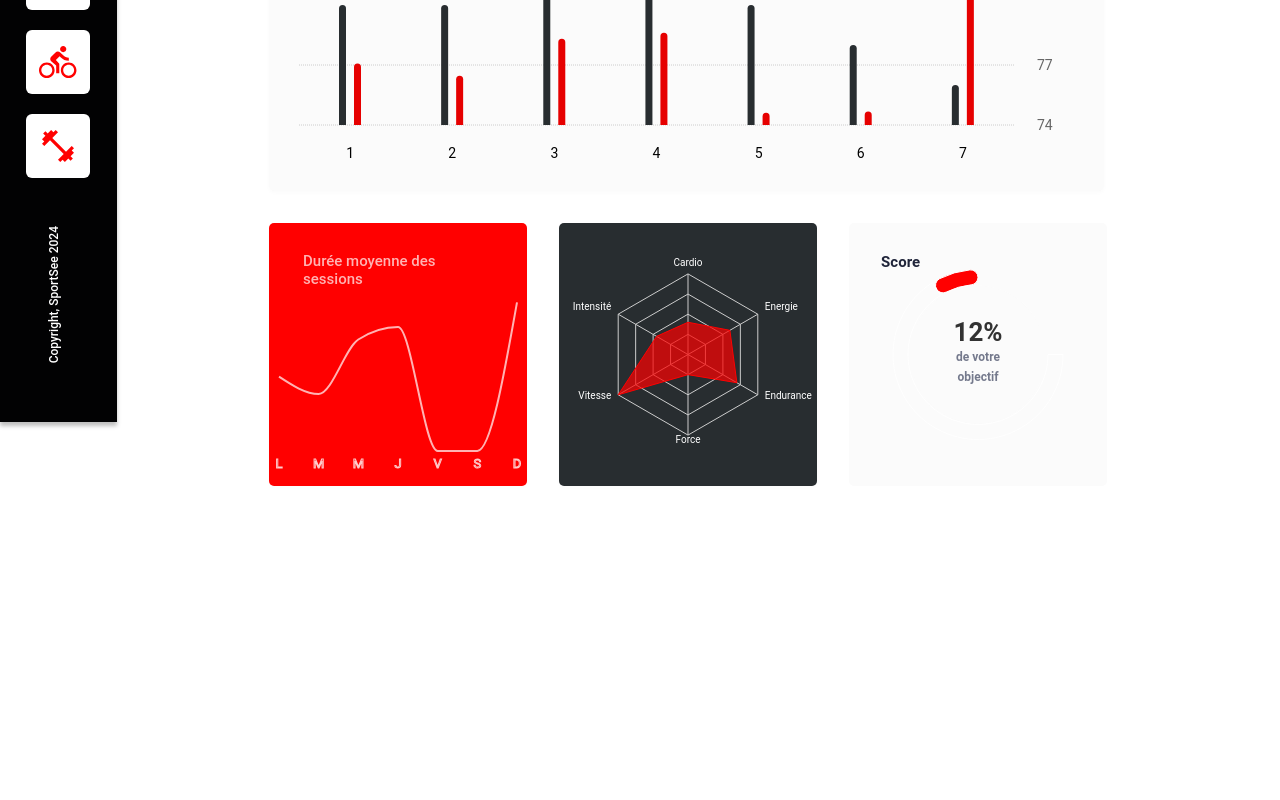
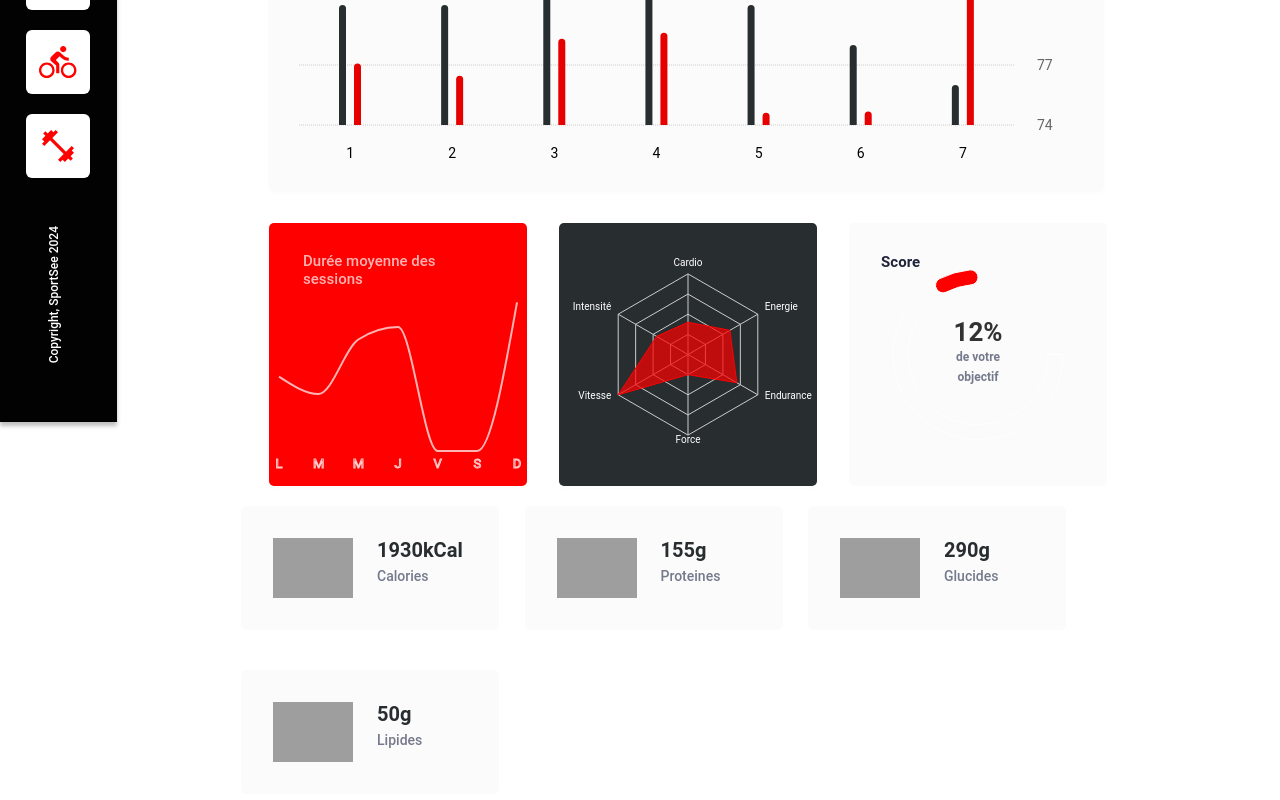
Before and after one commit to Swan123456/sportsee, a React (Vite) app in the folder front/: page /user/12 in a window 1280 px wide. Shown: the part 378-1178 px from the top of the page. Before the commit the page ends 868 px from the top, so only its background shows below. Built offline with nearby package versions, Linux system fonts and the light colour scheme; grey boxes are pictures that could not be loaded.

Commit message:
carte infos

```diff
--- /dev/null
+++ b/front/src/components/KeyData.jsx
@@ -0,0 +1,27 @@
+import React from 'react';
+import PropTypes from 'prop-types';
+import {Wrapper, Infos, InfosData, InfosText} from "../styles/keyDataStyles";
+
+/** display icon with user infos
+ * @param  {string} icon
+ * @param  {string} info
+ * @param  {string} text
+ * @return {JSX}
+ */
+ export default function KeyData({icon,info,text}) {
+
+    return (
+    <Wrapper>
+        <img src={icon} alt="calories icon"/>
+        <Infos>
+            <InfosData>{info}</InfosData>
+            <InfosText>{text}</InfosText>
+        </Infos>
+    </Wrapper> );
+}
+
+KeyData.propTypes = {
+  icon: PropTypes.any,
+  info: PropTypes.string,
+  text: PropTypes.string,
+}
--- a/front/src/pages/Home.jsx
+++ b/front/src/pages/Home.jsx
@@ -5,10 +5,7 @@ import { Main, Title } from "../styles/homeStyle";
 /**
  * Composant représentant la page d'accueil.
  * @component
- * @example
- * // Exemple d'utilisation du composant Home
- * <Home />
- * @returns {JSX.Element} - Le composant Home.
+ * @returns {JSX}
  */
 export default function Home (){
 
--- a/front/src/pages/User.jsx
+++ b/front/src/pages/User.jsx
@@ -9,8 +9,14 @@ import { Content, BottomChart } from "../styles/userStyle";
 import UserAverageSessions from "../components/UserAverageSession";
 import UserPerformance from "../components/UserPerformance";
 import ScoreChart from "../components/ScoreChart";
+import KeyData from "../components/KeyData";
+import caloriesIcon from "../assets/calories-icon.svg";
+import proteinsIcon from "../assets/proteines-icon.svg";
+import glucidesIcon from "../assets/glucides-icon.svg";
+import lipidesIcon from "../assets/lipides-icon.svg";
 
 /**Render the dashboard
+ * @component
  * @return {JSX}
  */
  export default function User() {
@@ -39,6 +45,28 @@ import ScoreChart from "../components/ScoreChart";
               <ScoreChart data={data} />
             </BottomChart>
           </section>
+          <aside>
+            <KeyData
+              icon={caloriesIcon}
+              info={`${data.keyData.calorieCount}kCal`}
+              text="Calories"
+            />
+            <KeyData
+              icon={proteinsIcon}
+              info={`${data.keyData.proteinCount}g`}
+              text="Proteines"
+            />
+            <KeyData
+              icon={glucidesIcon}
+              info={`${data.keyData.carbohydrateCount}g`}
+              text="Glucides"
+            />
+            <KeyData
+              icon={lipidesIcon}
+              info={`${data.keyData.lipidCount}g`}
+              text="Lipides"
+            />
+          </aside>
       </Content>
     </Main>
   );
--- /dev/null
+++ b/front/src/styles/keyDataStyles.jsx
@@ -0,0 +1,33 @@
+import styled from 'styled-components';
+
+const Wrapper = styled.div`
+    display:flex;
+    padding:2em;
+    width: 258px;
+    height: 124px;
+    background: #FBFBFB;
+    border-radius: 5px;
+`
+
+const Infos = styled.div`
+    display:flex;
+    flex-direction:column;
+    margin-left:24px;
+`
+
+const InfosData = styled.p`
+    font-weight: bold;
+    font-size: 20px;
+    line-height: 24px;
+    color: #282D30;
+    margin-bottom:2px;
+`
+
+const InfosText = styled.p`
+    font-weight: 500;
+    font-size: 14px;
+    line-height: 24px;
+    color: #74798C;
+`
+
+export {Wrapper, Infos, InfosData, InfosText}
```
